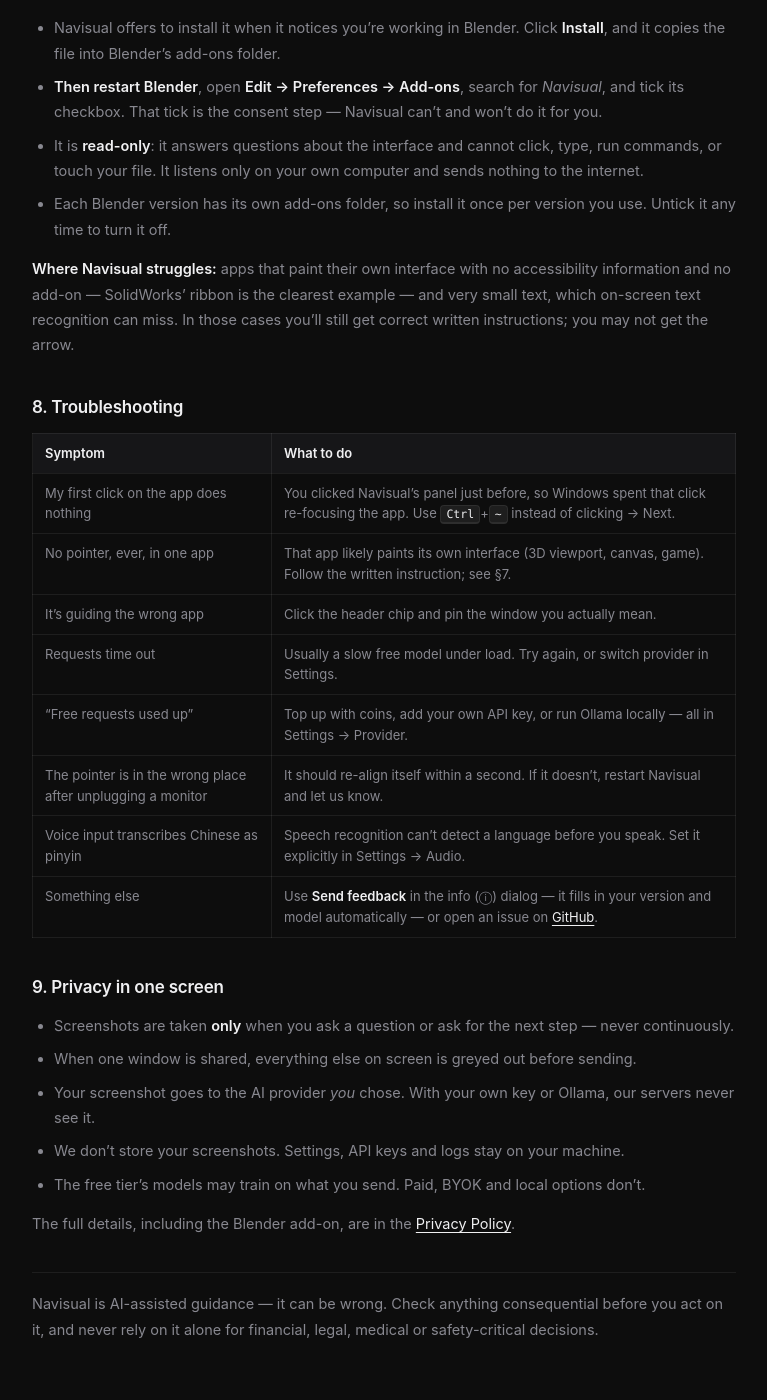
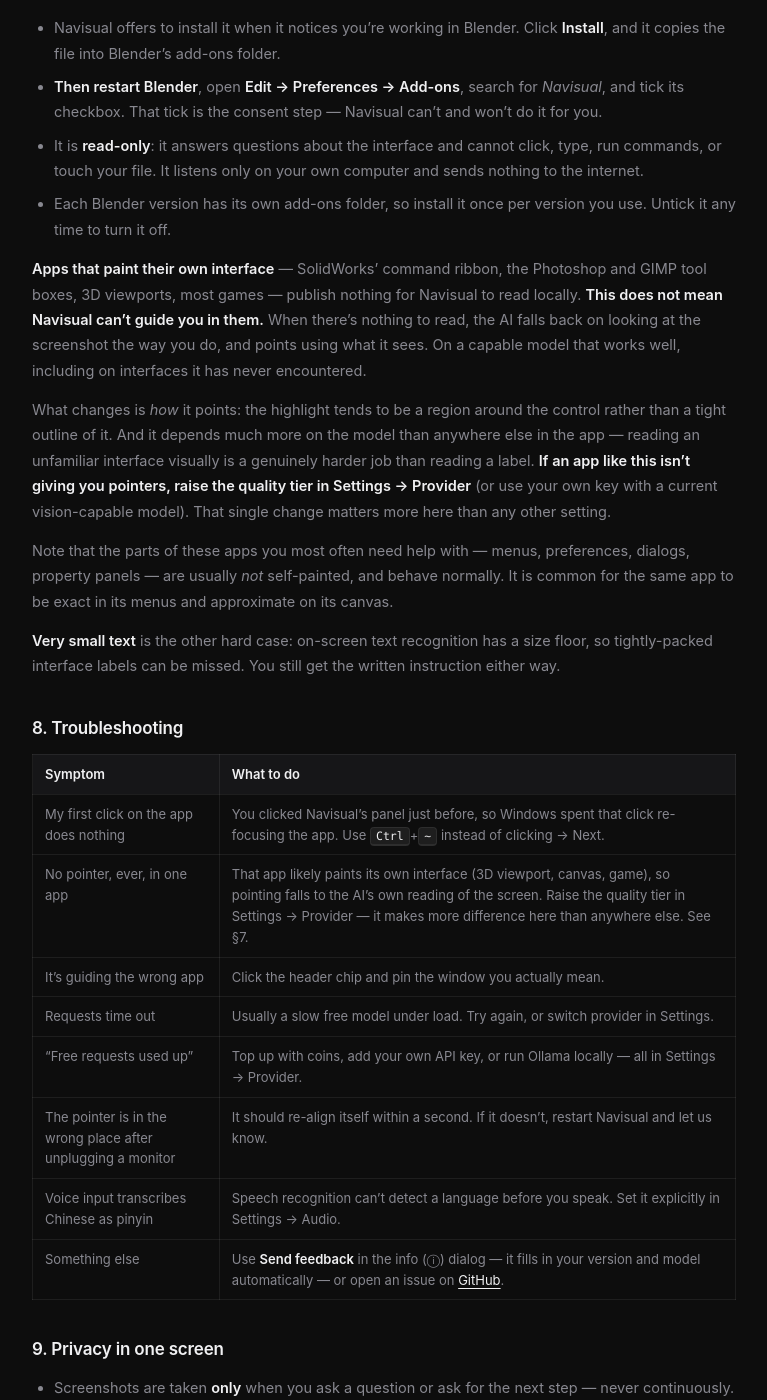
Before and after one commit to NavisualGuide/NavisualGuide.github.io, a Jekyll site: the page docs.html, which Jekyll copies as it is, in a window 1280 px wide and 1400 px high, scrolled down 4432 px. Shown: the whole window, without its empty margins (256-1023 px from the left). Built offline with Jekyll 4.4.1, drawn with Linux system fonts in a browser that asks for light colours.

Commit message:
docs: correct the app-support section — no accessibility data does not mean no guidance
The section read 'Where Navisual struggles: apps that paint their own
interface ... you may not get the arrow.' That undersells what actually
happens, and it undersells it to exactly the users we are best placed to win.

When there is nothing to read locally, the AI grounds visually instead, and on
a capable model that works — model-comparison.md grades Gemini 3 Flash/Pro
grounding 'excellent, best by a clear margin', and the Smart tier is chosen
specifically for having the best grounding on unusual and custom apps. The
v0.7.7 Photoshop investigation found the model's box was correct; what failed
was our own panel occluding it, which the hint ring now draws over.

Three corrections, all of them things a SolidWorks or Photoshop user needs:
  - self-painted UI degrades the pointer's PRECISION, it does not remove it
  - the fix is actionable: raise the quality tier, which matters far more here
    than anywhere else, because reading an unfamiliar interface visually is a
    much harder job than reading a label
  - the menus, dialogs and property panels in these same apps are usually not
    self-painted and behave normally, so 'exact in menus, approximate on the
    canvas' is the honest description rather than 'struggles'

Co-Authored-By: Claude Opus 5 <noreply@anthropic.com>
Claude-Session: https://claude.ai/code/session_01EzfHA6RKpkrtKe1HmTwj7p

```diff
--- a/docs.html
+++ b/docs.html
@@ -251,17 +251,37 @@
           Untick it any time to turn it off.</li>
       </ul>
       <p>
-        <strong>Where Navisual struggles:</strong> apps that paint their own interface with no
-        accessibility information and no add-on — SolidWorks’ ribbon is the clearest example — and
-        very small text, which on-screen text recognition can miss. In those cases you’ll still get
-        correct written instructions; you may not get the arrow.
+        <strong>Apps that paint their own interface</strong> — SolidWorks’ command ribbon, the
+        Photoshop and GIMP tool boxes, 3D viewports, most games — publish nothing for Navisual to
+        read locally. <strong>This does not mean Navisual can’t guide you in them.</strong> When
+        there’s nothing to read, the AI falls back on looking at the screenshot the way you do, and
+        points using what it sees. On a capable model that works well, including on interfaces it
+        has never encountered.
+      </p>
+      <p>
+        What changes is <em>how</em> it points: the highlight tends to be a region around the
+        control rather than a tight outline of it. And it depends much more on the model than
+        anywhere else in the app — reading an unfamiliar interface visually is a genuinely harder
+        job than reading a label. <strong>If an app like this isn’t giving you pointers, raise the
+        quality tier in Settings → Provider</strong> (or use your own key with a current
+        vision-capable model). That single change matters more here than any other setting.
+      </p>
+      <p>
+        Note that the parts of these apps you most often need help with — menus, preferences,
+        dialogs, property panels — are usually <em>not</em> self-painted, and behave normally. It is
+        common for the same app to be exact in its menus and approximate on its canvas.
+      </p>
+      <p>
+        <strong>Very small text</strong> is the other hard case: on-screen text recognition has a
+        size floor, so tightly-packed interface labels can be missed. You still get the written
+        instruction either way.
       </p>
 
       <h2 id="trouble">8. Troubleshooting</h2>
       <table class="legal-table">
         <tr><th>Symptom</th><th>What to do</th></tr>
         <tr><td>My first click on the app does nothing</td><td>You clicked Navisual’s panel just before, so Windows spent that click re-focusing the app. Use <kbd>Ctrl</kbd>+<kbd>~</kbd> instead of clicking → Next.</td></tr>
-        <tr><td>No pointer, ever, in one app</td><td>That app likely paints its own interface (3D viewport, canvas, game). Follow the written instruction; see §7.</td></tr>
+        <tr><td>No pointer, ever, in one app</td><td>That app likely paints its own interface (3D viewport, canvas, game), so pointing falls to the AI’s own reading of the screen. Raise the quality tier in Settings → Provider — it makes more difference here than anywhere else. See §7.</td></tr>
         <tr><td>It’s guiding the wrong app</td><td>Click the header chip and pin the window you actually mean.</td></tr>
         <tr><td>Requests time out</td><td>Usually a slow free model under load. Try again, or switch provider in Settings.</td></tr>
         <tr><td>“Free requests used up”</td><td>Top up with coins, add your own API key, or run Ollama locally — all in Settings → Provider.</td></tr>
```
